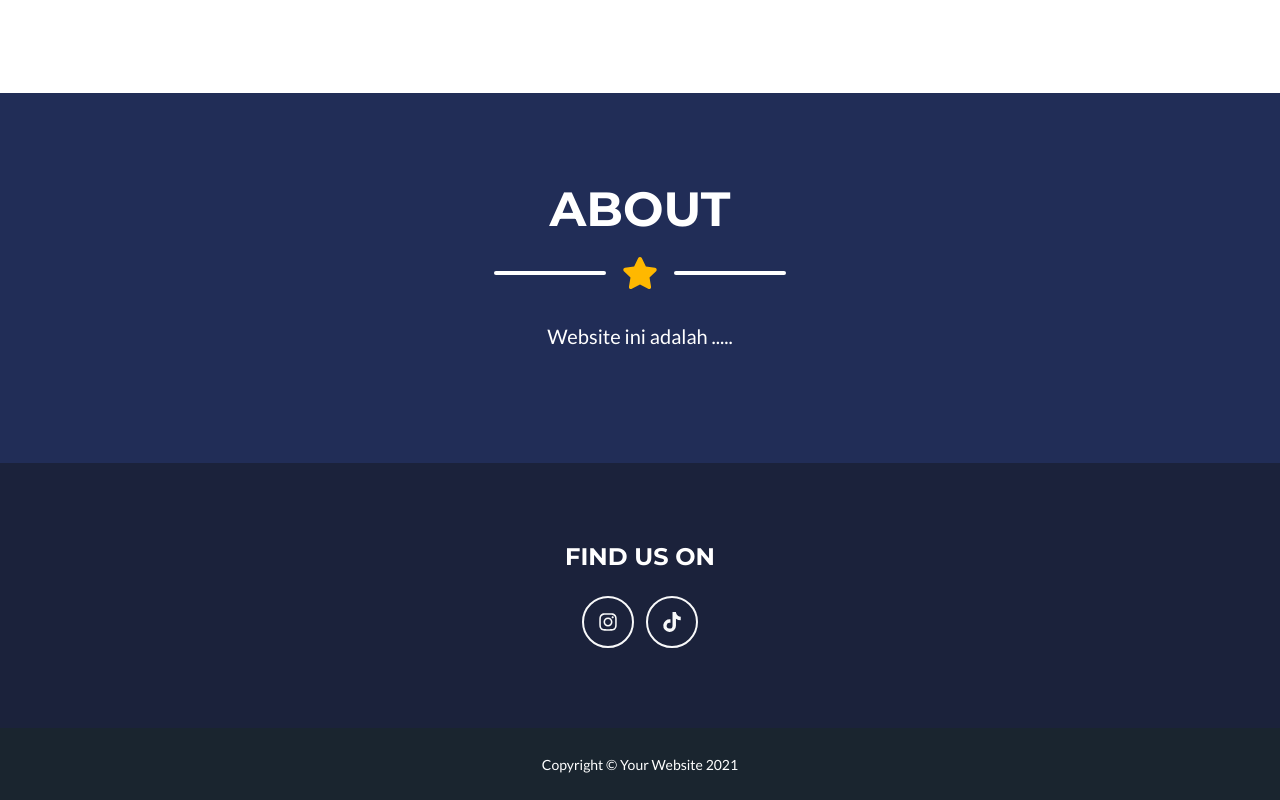
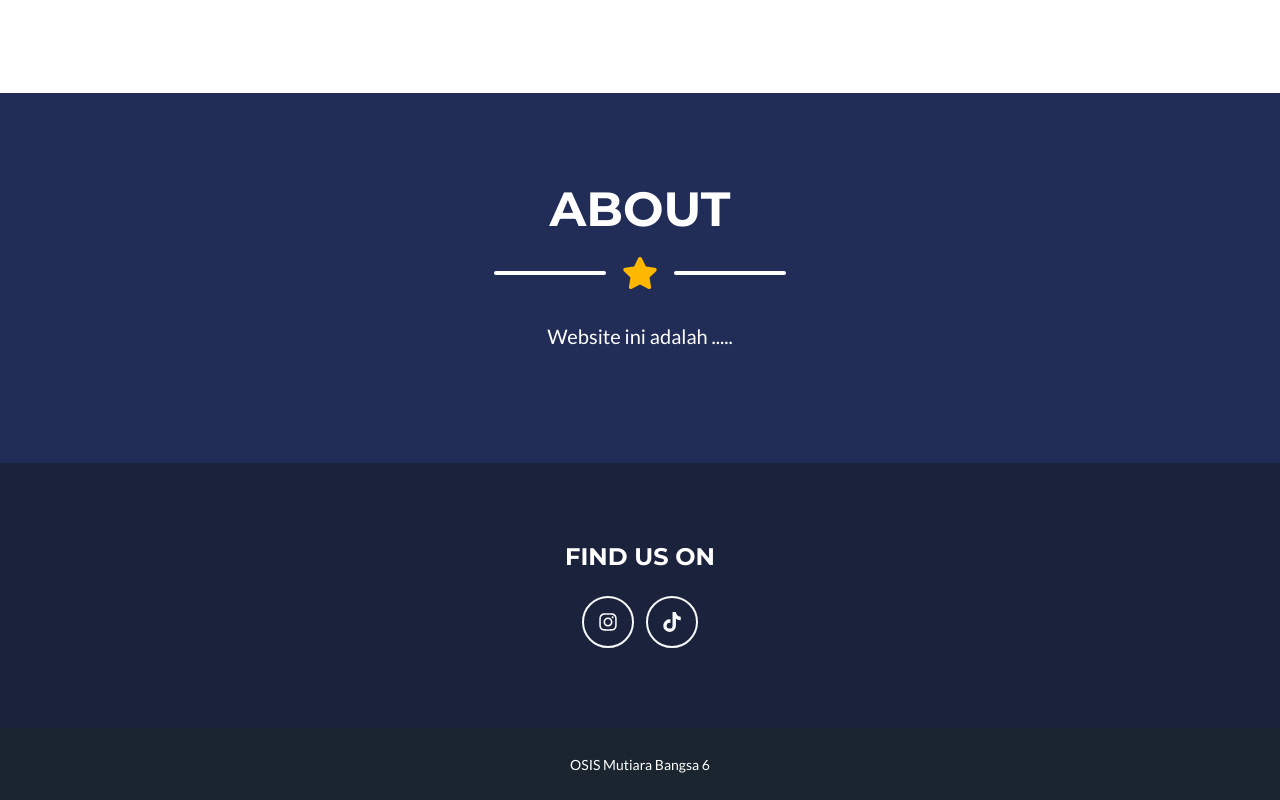
Before and after one commit to OSISMUSAVI/eMading, a plain HTML site: page index.html in a window 1280 px wide. Shown: the part 1937-2737 px from the top of the page. Drawn offline with nearby package versions, Linux system fonts and the light colour scheme.

Commit message:
Update index.html

```diff
--- a/index.html
+++ b/index.html
@@ -152,7 +152,7 @@
         </footer>
         <!-- Copyright Section-->
         <div class="copyright py-4 text-center text-white">
-            <div class="container"><small>Copyright &copy; Your Website 2021</small></div>
+            <div class="container"><small>OSIS Mutiara Bangsa 6</small></div>
         </div>
         <!-- Portfolio Modals-->
         <!-- Portfolio Modal 1-->
```
